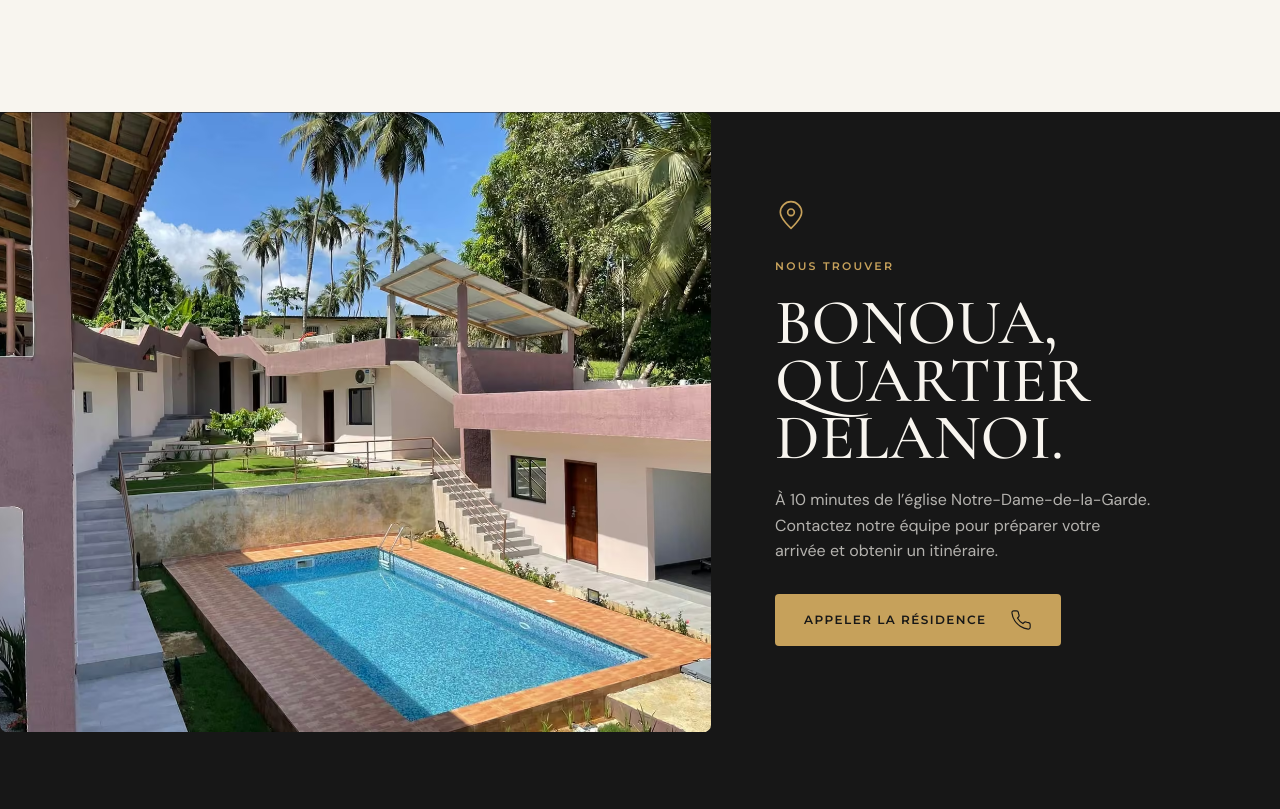
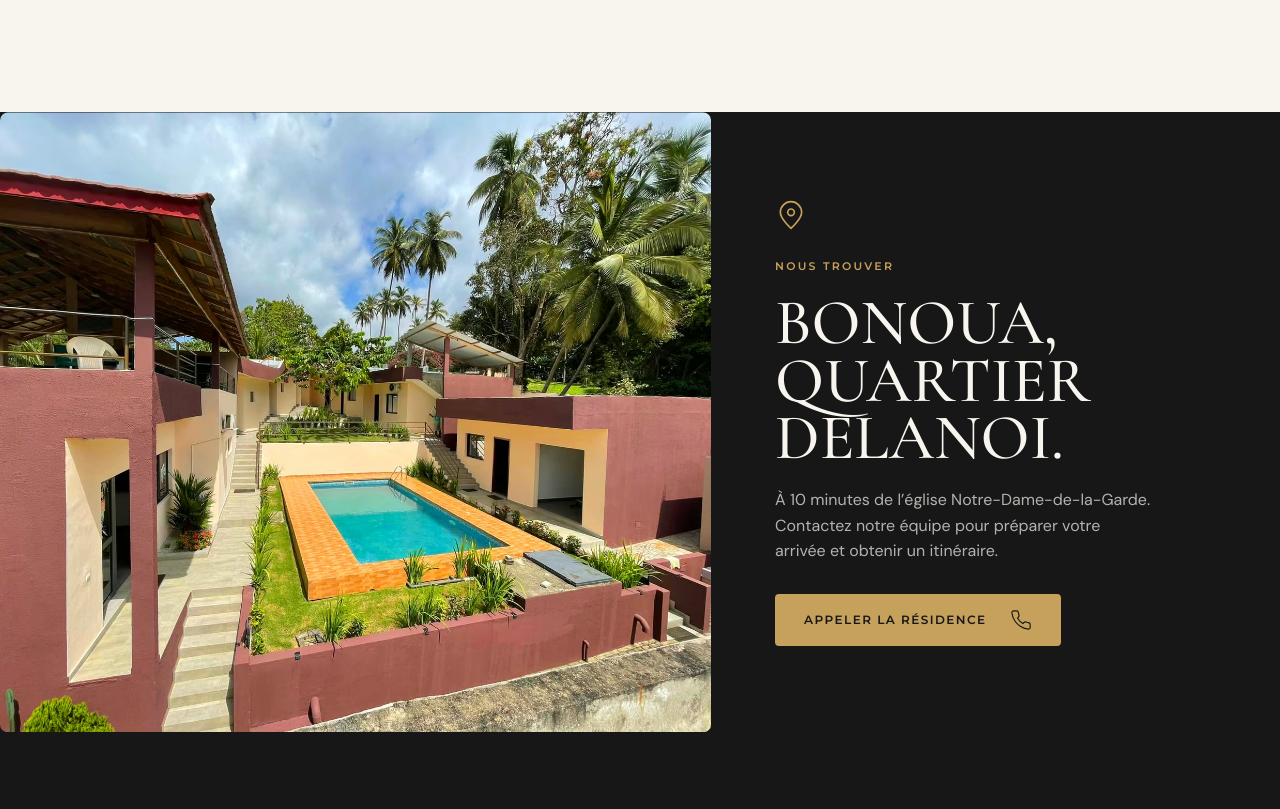
Before and after one commit to marcmahonte-art/majestic-residence-hotel, a plain HTML site: page contact/index.html in a window 1280 px wide. Shown: the part 1610-2419 px from the top of the page. Drawn offline with nearby package versions, Linux system fonts and the light colour scheme.

Commit message:
Contact: nouvelle vue de la cour et de la piscine dans NOUS TROUVER (FR/EN)

```diff
--- a/contact/index.html
+++ b/contact/index.html
@@ -84,8 +84,8 @@
 
     <section class="contact-location">
       <picture class="contact-location__image" data-reveal="window">
-        <source type="image/avif" srcset="../assets/images/piscine-jour-1600.avif">
-        <img src="../assets/images/piscine-jour-1600.webp" width="1600" height="1200" loading="lazy" alt="Vue de la piscine du Majestic Residence Hotel à Bonoua">
+        <source type="image/avif" srcset="../assets/images/contact-cour-1600.avif">
+        <img src="../assets/images/contact-cour-1600.webp" width="1600" height="1200" loading="lazy" alt="Cour et piscine du Majestic Residence Hotel à Bonoua, vue de jour">
       </picture>
       <div class="contact-location__content" data-reveal>
         <span data-icon="map-pin"></span>
```
Also changed, not shown: en/contact/index.html (+2 -2 lines), assets/images/contact-cour-1600.avif (added), assets/images/contact-cour-1600.webp (added), 1 other file.
